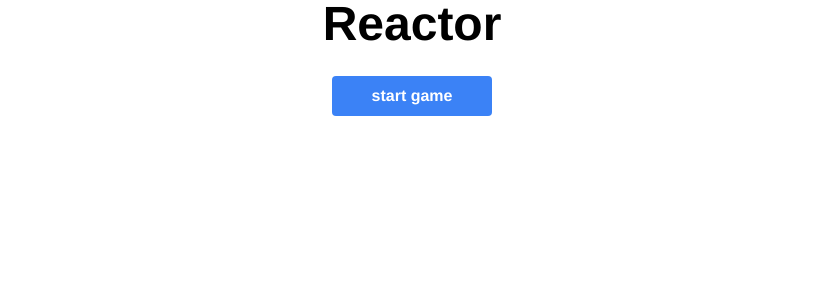
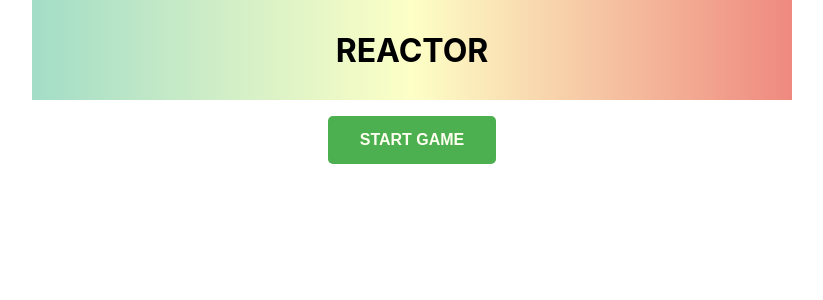
Before and after one commit to Grrrotbag/reactor, a Vue app: page / in a window 1280 px wide. Shown: the top 300 px of the page, without its empty margins (228-1051 px from the left). Built offline with nearby package versions, Linux system fonts and the light colour scheme.

Commit message:
removed tailwind

```diff
--- a/src/App.vue
+++ b/src/App.vue
@@ -1,16 +1,15 @@
 <template>
-  <div class="flex items-center justify-center container flex-col">
-    <h1 class="text-5xl font-black font-sans mb-7">Reactor</h1>
-    <button
-      class="w-40 bg-blue-500 hover:bg-blue-700 disabled:opacity-50 text-white font-bold py-2 px-4 rounded"
-      @click="start"
-      :disabled="isPlaying"
-    >
+  <header>
+    <h1>Reactor</h1>
+    <!-- <hr /> -->
+  </header>
+  <main>
+    <button @click="start" :disabled="isPlaying">
       start game
     </button>
     <Block v-if="isPlaying" :delay="delay" @end="end" />
     <Results v-if="showResults" :delay="delay" :score="score" />
-  </div>
+  </main>
 </template>
 
 <script>
@@ -46,4 +45,65 @@ export default {
 };
 </script>
 
-<style></style>
+<style>
+* {
+  margin: 0;
+  padding: 0;
+}
+#app {
+  font-family: -apple-system, BlinkMacSystemFont, "Segoe UI", Roboto, Oxygen, Ubuntu, Cantarell, "Open Sans",
+    "Helvetica Neue", sans-serif;
+  display: flex;
+  flex-direction: column;
+  justify-content: center;
+  align-items: center;
+  width: 760px;
+  margin: auto;
+}
+header {
+  display: flex;
+  justify-content: center;
+  align-items: center;
+  width: 100%;
+  height: 100px;
+  margin-bottom: 1em;
+  background: linear-gradient(to right, #a3ddc7 0%, #fdffc6 50%, #ef897f 100%);
+  text-transform: uppercase;
+}
+main {
+  display: flex;
+  flex-direction: column;
+  justify-content: center;
+  align-items: center;
+}
+hr {
+  margin: 0;
+  align-self: stretch;
+  margin-bottom: 1em;
+}
+button {
+  background-color: #4caf50;
+  /* background: linear-gradient(to right, #a3ddc7 0%, #fdffc6 50%, #ef897f 100%); */
+  border: none;
+  color: ivory;
+  font-weight: bold;
+  text-transform: uppercase;
+  padding: 15px 32px;
+  text-align: center;
+  text-decoration: none;
+  display: inline-block;
+  font-size: 16px;
+  border-radius: 5px;
+  cursor: pointer;
+  margin-bottom: 1em;
+  transition-duration: 0.4s;
+}
+button:disabled {
+  background: gray;
+  color: darkgray;
+}
+button:enabled:hover {
+  background-color: green;
+  /* background: linear-gradient(to right, #a2ccb6 0%, #fceeb5 50%, #ee786e 100%); */
+}
+</style>
--- a/src/components/Block.vue
+++ b/src/components/Block.vue
@@ -1,6 +1,6 @@
 <template>
-  <div class="rounded w-96 h-96 bg-green-500 flex items-center justify-center" v-if="show" @click="stopTimer">
-    <h3 class="text-white text-4xl font-bold">Click!</h3>
+  <div class="clickBlock" v-if="show" @click="stopTimer">
+    <h3 class="clickText">Click!</h3>
   </div>
 </template>
 
@@ -36,4 +36,17 @@ export default {
 };
 </script>
 
-<style></style>
+<style>
+.clickBlock {
+  width: 100%;
+  height: 7em;
+  background: red;
+  border-radius: 5px;
+  display: flex;
+  justify-content: center;
+  align-items: center;
+}
+.clickText {
+  color: white;
+}
+</style>
--- a/src/components/Results.vue
+++ b/src/components/Results.vue
@@ -10,7 +10,7 @@
         <strong>{{ ((score % 60000) / 1000).toFixed(2) }} seconds</strong>.
       </li>
     </ul>
-    <p class="text-xl font-bold">{{ ranking }}</p>
+    <p class="rankingText">{{ ranking }}</p>
   </div>
 </template>
 
@@ -42,5 +42,9 @@ export default {
 <style>
 ul {
   list-style-type: none;
+  padding-left: 0;
+}
+.rankingText {
+  font-size: 2em;
 }
 </style>
--- a/src/main.js
+++ b/src/main.js
@@ -1,6 +1,5 @@
 import { createApp } from "vue";
 import App from "./App.vue";
-import "./assets/tailwind.css";
-import './assets/tailwind.css'
+// import "./assets/tailwind.css";
 
 createApp(App).mount("#app");
```
